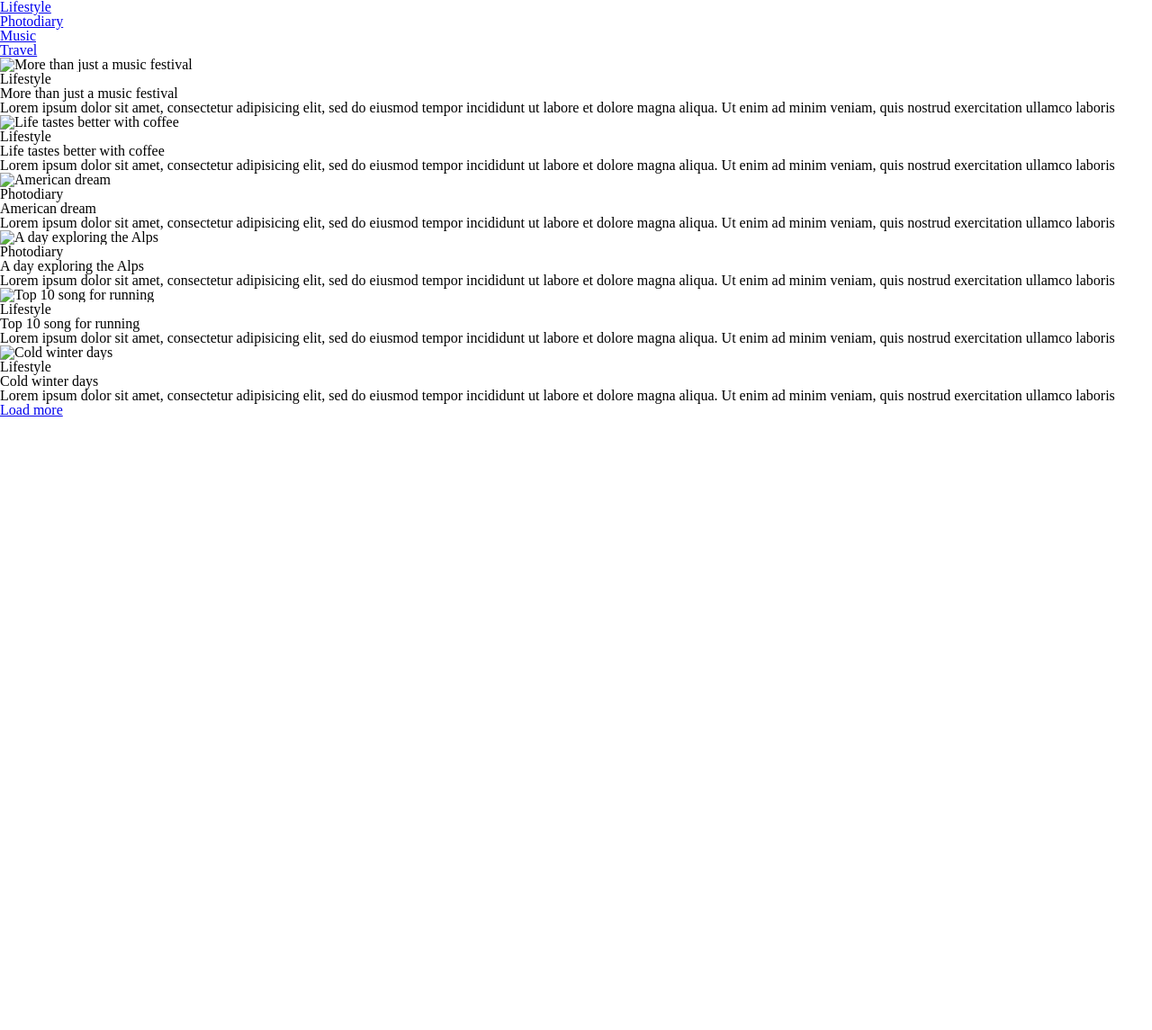
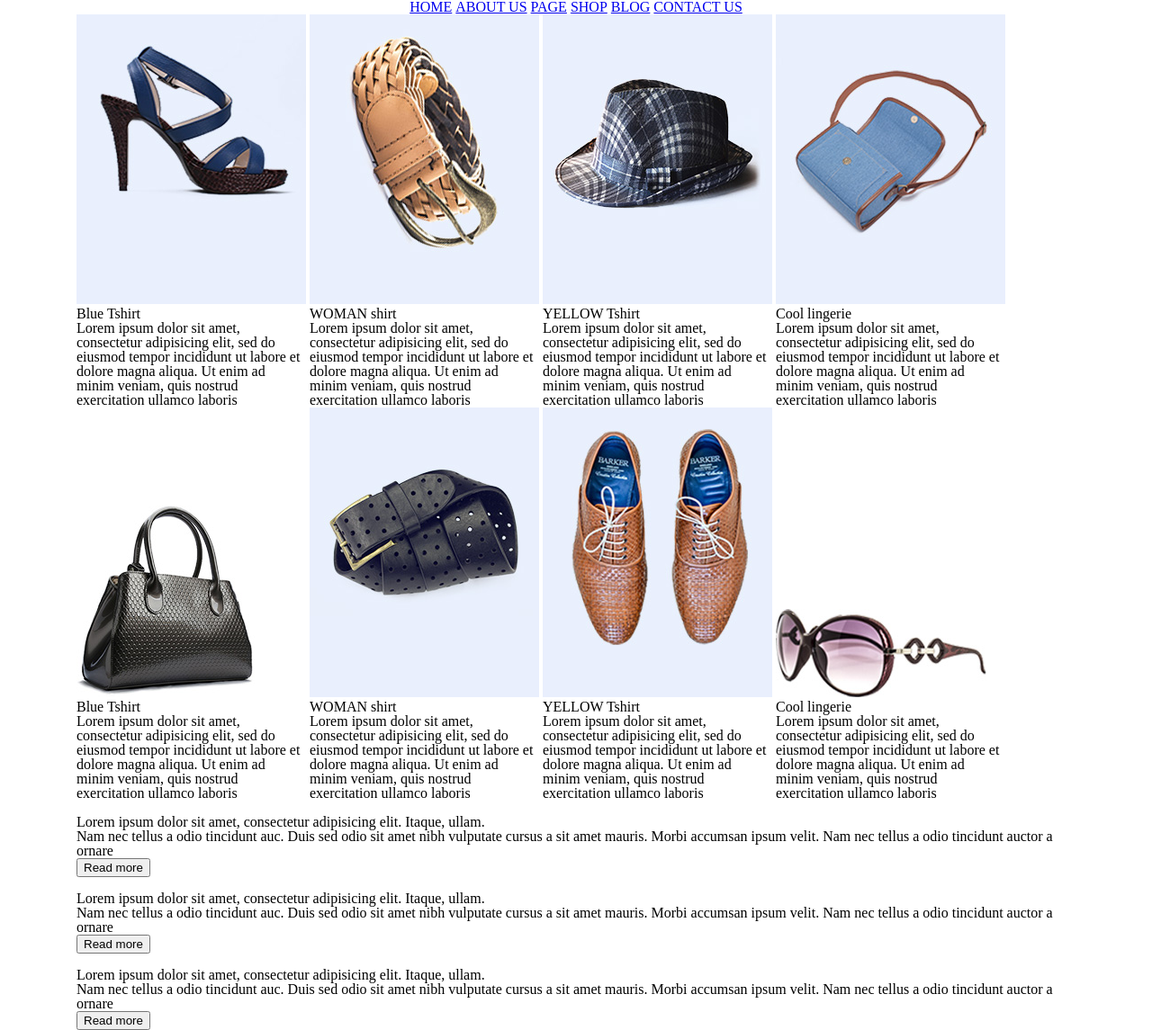
Before and after one commit to DrevalArtem/goit-fe-course, a plain HTML site: page module-04/index.html in a window 1280 px wide. Shown: the whole page at 90% size. Before the commit the page ends 800 px from the top, so only its background shows below. Drawn offline with Linux system fonts and the light colour scheme.

Commit message:
module-4 fix

```diff
--- a/module-04/css/styles.css
+++ b/module-04/css/styles.css
@@ -0,0 +1,23 @@
+.wrapper{
+    width: 1110px;
+    margin: auto;
+}
+.navigation{
+    text-transform: uppercase;
+    text-align: center;
+    text-decoration: none;
+}
+
+.navigation li {
+    display: inline-block;
+}
+
+.latest news{
+    display: inline-block;
+}
+
+
+.products div{
+    display: inline-block;
+    width: 255px;
+}
--- a/module-04/index.html
+++ b/module-04/index.html
@@ -12,66 +12,95 @@
         <header>
             <ul class="navigation">
                 <li>
-                    <a href="#">Lifestyle</a>
+                    <a href="#">Home</a>
                 </li>
                 <li>
-                    <a href="#">Photodiary</a>
+                    <a href="#">About us</a>
                 </li>
                 <li>
-                    <a href="#">Music</a>
+                    <a href="#">Page</a>
                 </li>
                 <li>
-                    <a href="#">Travel</a>
+                    <a href="#">Shop</a>
+                </li>
+                <li>
+                    <a href="#">Blog</a>
+                </li>
+                <li>
+                    <a href="#">Contact us</a>
                 </li>
             </ul>
         </header>
-        <div class="main">
-            <div class="one">
-                <img src="img/image-1.jpg" alt="More than just a music festival">
-                <h4>Lifestyle</h4>
-                <h2>More than just a music festival</h2>
+        <div class="products">
+            <div class="blue tshirt">
+                <img src="img/1.jpg" alt="More than just a music festival">
+                <h2>Blue Tshirt</h2>
                 <p>Lorem ipsum dolor sit amet, consectetur adipisicing elit, sed do eiusmod tempor incididunt ut labore et dolore
                     magna aliqua. Ut enim ad minim veniam, quis nostrud exercitation ullamco laboris </p>
             </div>
-            <div class="two">
-                <img src="img/image-2.jpg" alt="Life tastes better with coffee">
-                <h4>Lifestyle</h4>
-                <h2>Life tastes better with coffee</h2>
+            <div class="woman shirt">
+                <img src="img/2.jpg" alt="Life tastes better with coffee">
+                <h2>WOMAN shirt</h2>
                 <p>Lorem ipsum dolor sit amet, consectetur adipisicing elit, sed do eiusmod tempor incididunt ut labore et dolore
                     magna aliqua. Ut enim ad minim veniam, quis nostrud exercitation ullamco laboris </p>
             </div>
-            <div class="three">
-                <img src="img/image-3.jpg" alt="American dream">
-                <h4>Photodiary</h4>
-                <h2>American dream</h2>
+            <div class="yellow tshirt">
+                <img src="img/3.jpg" alt="American dream">
+                <h2>YELLOW Tshirt</h2>
                 <p>Lorem ipsum dolor sit amet, consectetur adipisicing elit, sed do eiusmod tempor incididunt ut labore et dolore
                     magna aliqua. Ut enim ad minim veniam, quis nostrud exercitation ullamco laboris </p>
             </div>
-            <div class="four">
-                <img src="img/image-4.jpg" alt="A day exploring the Alps">
-                <h4>Photodiary</h4>
-                <h2>A day exploring the Alps</h2>
+            <div class="cool lingerie">
+                <img src="img/4.jpg" alt="A day exploring the Alps">
+                <h2>Cool lingerie</h2>
                 <p>Lorem ipsum dolor sit amet, consectetur adipisicing elit, sed do eiusmod tempor incididunt ut labore et dolore
                     magna aliqua. Ut enim ad minim veniam, quis nostrud exercitation ullamco laboris </p>
             </div>
-            <div class="five">
-                <img src="img/image-5.jpg" alt="Top 10 song for running">
-                <h4>Lifestyle</h4>
-                <h2>Top 10 song for running</h2>
+            <div class="blue tshirt">
+                <img src="img/5.jpg" alt="Top 10 song for running">
+                <h2>Blue Tshirt</h2>
                 <p>Lorem ipsum dolor sit amet, consectetur adipisicing elit, sed do eiusmod tempor incididunt ut labore et dolore
                     magna aliqua. Ut enim ad minim veniam, quis nostrud exercitation ullamco laboris </p>
             </div>
-            <div class="six">
-                <img src="img/image-6.jpg" alt="Cold winter days">
-                <h4>Lifestyle</h4>
-                <h2>Cold winter days</h2>
+            <div class="woman shirt">
+                <img src="img/6.jpg" alt="Cold winter days">
+                <h2>WOMAN shirt</h2>
+                <p>Lorem ipsum dolor sit amet, consectetur adipisicing elit, sed do eiusmod tempor incididunt ut labore et dolore
+                    magna aliqua. Ut enim ad minim veniam, quis nostrud exercitation ullamco laboris </p>
+            </div>
+            <div class="yellow tshirt">
+                <img src="img/7.jpg" alt="Cold winter days">
+                <h2>YELLOW Tshirt</h2>
+                <p>Lorem ipsum dolor sit amet, consectetur adipisicing elit, sed do eiusmod tempor incididunt ut labore et dolore
+                    magna aliqua. Ut enim ad minim veniam, quis nostrud exercitation ullamco laboris </p>
+            </div>
+            <div class="cool lingerie">
+                <img src="img/8.jpg" alt="Cold winter days">
+                <h2>Cool lingerie</h2>
                 <p>Lorem ipsum dolor sit amet, consectetur adipisicing elit, sed do eiusmod tempor incididunt ut labore et dolore
                     magna aliqua. Ut enim ad minim veniam, quis nostrud exercitation ullamco laboris </p>
             </div>
         </div>
-        <div class="button">
-            <a href="#">Load more</a>
+        <div class="latest news">
+            <div class="one">
+                <img src="" alt="">
+                <h4>Lorem ipsum dolor sit amet, consectetur adipisicing elit. Itaque, ullam.</h4>
+                <p>Nam nec tellus a odio tincidunt auc. Duis sed odio sit amet nibh vulputate cursus a sit amet mauris. Morbi accumsan ipsum velit. Nam nec tellus a odio tincidunt auctor a ornare </p>
+                <button>Read more</button>
+            </div>
+            <div class="two">
+                <img src="" alt="">
+                <h4>Lorem ipsum dolor sit amet, consectetur adipisicing elit. Itaque, ullam.</h4>
+                <p>Nam nec tellus a odio tincidunt auc. Duis sed odio sit amet nibh vulputate cursus a sit amet mauris. Morbi accumsan ipsum velit. Nam nec tellus a odio tincidunt auctor a ornare </p>
+                <button>Read more</button>
+            </div>
+            <div class="three">
+                <img src="" alt="">
+                <h4>Lorem ipsum dolor sit amet, consectetur adipisicing elit. Itaque, ullam.</h4>
+                <p>Nam nec tellus a odio tincidunt auc. Duis sed odio sit amet nibh vulputate cursus a sit amet mauris. Morbi accumsan ipsum velit. Nam nec tellus a odio tincidunt auctor a ornare </p>
+                <button>Read more</button>
+            </div>
         </div>
-    </div>
+        </div>
 </body>
 </html>
```
Also changed, not shown: module-04/img/1.jpg (added), module-04/img/2.jpg (added), module-04/img/3.jpg (added), module-04/img/4.jpg (added), module-04/img/5.jpg (added), module-04/img/6.jpg (added), module-04/img/7.jpg (added), module-04/img/8.jpg (added), module-04/img/ln1.jpg (added), module-04/img/ln2.jpg (added), module-04/img/ln3.jpg (added).
